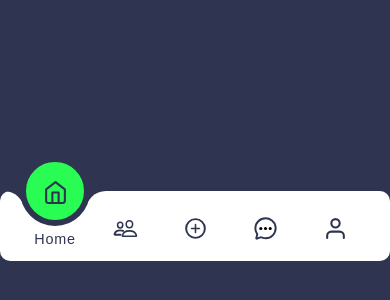
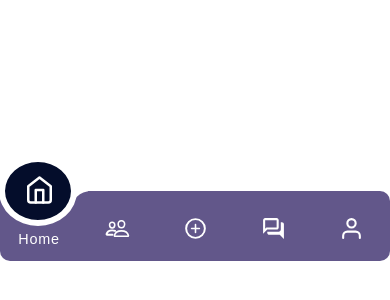
Before and after one commit to rajnikant357/bubbles, a plain HTML site: page index.html in a window 390 px wide. Shown: the part 196-496 px from the top of the page. Drawn offline with Linux system fonts and the light colour scheme.

Commit message:
update 21-11-2024

```diff
--- a/index.html
+++ b/index.html
@@ -97,23 +97,18 @@
         <li class="list">
           <a href="#" class="nav-item" aria-label="Camera">
             <svg
+            class="icon"
               xmlns="http://www.w3.org/2000/svg"
-              class="icon"
-              viewBox="0 0 512 512"
+              height="24px"
+              viewBox="0 -960 960 960"
+              width="24px"
+              fill="var(--clr)"
             >
               <path
-                d="M87.48 380c1.2-4.38-1.43-10.47-3.94-14.86a42.63 42.63 0 00-2.54-3.8 199.81 199.81 0 01-33-110C47.64 139.09 140.72 48 255.82 48 356.2 48 440 117.54 459.57 209.85a199 199 0 014.43 41.64c0 112.41-89.49 204.93-204.59 204.93-18.31 0-43-4.6-56.47-8.37s-26.92-8.77-30.39-10.11a31.14 31.14 0 00-11.13-2.07 30.7 30.7 0 00-12.08 2.43L81.5 462.78a15.92 15.92 0 01-4.66 1.22 9.61 9.61 0 01-9.58-9.74 15.85 15.85 0 01.6-3.29z"
-                fill="none"
-                stroke="currentColor"
-                stroke-linecap="round"
-                stroke-miterlimit="10"
-                stroke-width="40"
+                d="M880-80 720-240H320q-33 0-56.5-23.5T240-320v-40h440q33 0 56.5-23.5T760-440v-280h40q33 0 56.5 23.5T880-640v560ZM160-473l47-47h393v-280H160v327ZM80-280v-520q0-33 23.5-56.5T160-880h440q33 0 56.5 23.5T680-800v280q0 33-23.5 56.5T600-440H240L80-280Zm80-240v-280 280Z"
               />
-              <circle cx="160" cy="256" r="32" />
-              <circle cx="256" cy="256" r="32" />
-              <circle cx="352" cy="256" r="32" />
             </svg>
-            <span class="text">Messages</span>
+            <span class="text">Chat</span>
           </a>
         </li>
         <li class="list">
@@ -133,7 +128,10 @@
             <span class="text">Profile</span>
           </a>
         </li>
-        <div class="indicator"></div>
+        <div class="indicator">
+          <div class="arrow"></div>
+          <div class="arrow1"></div>
+        </div>
       </ul>
     </div>
     <script>
--- a/style.css
+++ b/style.css
@@ -1,17 +1,19 @@
-*{
+* {
     margin: 0;
     padding: 0;
     box-sizing: border-box;
     font-family: Arial, sans-serif;
 }
-:root{
-    --clr: #2f3550;
+
+:root {
+    --clr: #ffffff;
 }
+
 body {
     margin: 0;
     padding: 0;
     min-height: 100vh;
-    background-color:var(--clr);
+    background-color: var(--clr);
     display: flex;
     justify-content: center;
     align-items: center;
@@ -19,18 +21,20 @@ body {
 
 .navigation {
     position: relative;
-    width: 490px;
-    height: 70px;
-    background-color: white;
+    width: 100px;
+    height: 450px;
+    background-color: rgb(98, 87, 138);
     display: flex;
     justify-content: center;
     align-items: center;
     border-radius: 10px;
 }
-.navigation ul{
+
+.navigation ul {
     display: flex;
-    width: 350px;
+    flex-direction: column;
 }
+
 .navigation ul li {
     position: relative;
     list-style: none;
@@ -50,7 +54,7 @@ body {
     font-weight: 500;
 }
 
-.navigation ul li a .icon{
+.navigation ul li a .icon {
     position: relative;
     display: block;
     width: 25px;
@@ -60,106 +64,157 @@ body {
     transition: 0.5s;
     color: var(--clr);
 }
-.navigation ul li.active a .icon{
-    transform: translateY(-36px);
+
+.navigation ul li.active a .icon {
+    transform: scale(1.2) translateX(37px);
+    transition: 0.3s;
 }
-.navigation ul li a .text{
+
+.navigation ul li a .text {
     position: absolute;
     color: var(--clr);
     font-weight: 400;
-    font-size: .9em;
-    letter-spacing: 00.05em;
+    font-size: 0.9em;
+    letter-spacing: 0.05em;
     transition: 0.5s;
     opacity: 0;
-    transform: translateY(20px);
-}
-.navigation ul li.active a .text{
-    opacity: 1;
-    transform: translateY(10px);
+    transform: translateX(-20px);
 }
 
-.indicator{
-    position:absolute;
-    top: -50%;
+.navigation ul li.active a .text {
+    opacity: 1;
+    transform: translateX(-21px);
+}
+
+.indicator {
+    position: absolute;
+    top: 11.7%;
+    left: 60%;
     width: 70px;
     height: 70px;
-    background: #29fd53;
+    background: #040d2b;
     border-radius: 50%;
     border: 6px solid var(--clr);
     transition: 0.5s;
+}
 
-}
-.indicator::before{
+.indicator::before {
     content: '';
     position: absolute;
-    top: 50%;
-    left: -22px;
-    width: 20px;
-    height: 20px;
+    top: -28px;
+    left: 18%;
+    width: 25px;
+    height: 25px;
+    background: transparent;
+    border-bottom-right-radius: 20px;
+    box-shadow: 10px 0px 0 0 var(--clr);
+}
+
+.indicator::after {
+    content: '';
+    position: absolute;
+    bottom: -28px;
+    left: 18%;
+    width: 25px;
+    height: 25px;
     background: transparent;
     border-top-right-radius: 20px;
-    box-shadow: 0px -10px 0 0 var(--clr);
-}
-.indicator::after{
-    content: '';
-    position: absolute;
-    top: 50%;
-    right: -22px;
-    width: 20px;
-    height: 20px;
-    background: transparent;
-    border-top-left-radius: 20px;
-    box-shadow: 0px -10px 0 0 var(--clr);
-}
-.navigation ul li:nth-child(1).active ~ .indicator{
-    transform: translateX(calc(70px * 0));
-}
-.navigation ul li:nth-child(2).active ~ .indicator{
-    transform: translateX(calc(70px * 1));
-}
-.navigation ul li:nth-child(3).active ~ .indicator{
-    transform: translateX(calc(70px * 2));
-}
-.navigation ul li:nth-child(4).active ~ .indicator{
-    transform: translateX(calc(70px * 3));
-}
-.navigation ul li:nth-child(5).active ~ .indicator{
-    transform: translateX(calc(70px * 4));
+    box-shadow: 10px 0px 0 0 var(--clr);
 }
 
-/* @media (max-width: 480px) {
-    .nav-container {
-        padding: 12px 15px;
-        max-width: 300px;
+.navigation ul li:nth-child(1).active ~ .indicator {
+    transform: translateY(calc(70px * 0));
+}
+
+.navigation ul li:nth-child(2).active ~ .indicator {
+    transform: translateY(calc(70px * 1));
+}
+
+.navigation ul li:nth-child(3).active ~ .indicator {
+    transform: translateY(calc(70px * 2));
+}
+
+.navigation ul li:nth-child(4).active ~ .indicator {
+    transform: translateY(calc(70px * 3));
+}
+
+.navigation ul li:nth-child(5).active ~ .indicator {
+    transform: translateY(calc(70px * 4));
+}
+
+@media (max-width: 580px) {
+    .navigation {
+        width: 100%;
+        max-width: 480px;
+        height: 70px;
+        flex-direction: row;
     }
 
-    .nav-icon {
+    .navigation ul {
+        flex-direction: row;
+        width: 100%;
+        justify-content: space-around;
+    }
+
+    .navigation ul li {
+        width: 20%;
+    }
+
+    .navigation ul li.active a .icon {
+        transform: scale(1.2) translateY(-32px);
+    }
+
+    .navigation ul li a .text {
+        transform: translateY(20px);
+    }
+
+    .navigation ul li.active a .text {
+        opacity: 1;
+        transform: translateY(10px);
+    }
+
+    .indicator {
+        top: -50%;
+        left: -.2%;
+        width: 20%;
+        height: 70px;
+    }
+
+    .indicator::before {
+        top: 50%;
+        left: 100%;
         width: 20px;
         height: 20px;
+        border-top-left-radius: 20px;
+        box-shadow: 0px -10px 0 var(--clr);
     }
-    .nav-item {
-        font-size: 10px;
+
+    .indicator::after {
+        top: 50%;
+        left: -20px;
+        width: 20px;
+        height: 20px;
+        border-top-right-radius: 20px;
+        box-shadow: 0px -10px 0 0 var(--clr);
+    }
+
+    .navigation ul li:nth-child(1).active ~ .indicator {
+        transform: translateX(calc(100% * 0));
+    }
+
+    .navigation ul li:nth-child(2).active ~ .indicator {
+        transform: translateX(calc(100% * 1));
+    }
+
+    .navigation ul li:nth-child(3).active ~ .indicator {
+        transform: translateX(calc(100% * 2));
+    }
+
+    .navigation ul li:nth-child(4).active ~ .indicator {
+        transform: translateX(calc(100% * 3));
+    }
+
+    .navigation ul li:nth-child(5).active ~ .indicator {
+        transform: translateX(calc(100% * 4));
     }
 }
-
-@media (max-width: 320px) {
-    .nav-container {
-        padding: 10px;
-        max-width: 250px;
-    }
-
-    .nav-icon {
-        width: 18px;
-        height: 18px;
-    }
-
-    .message-button {
-        width: 40px;
-        height: 40px;
-        top: -20px;
-    }
-
-    .nav-item {
-        font-size: 8px;
-    }
-} */
```
Also changed, not shown: svg/forum_24dp_E8EAED_FILL0_wght400_GRAD0_opsz24.svg (added).
